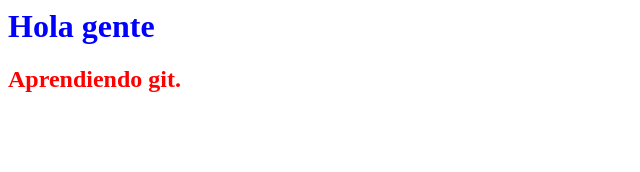
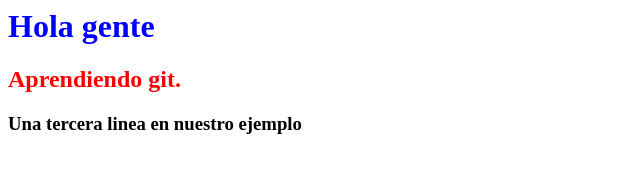
Before and after one commit to SotoYamil/repo-prueba, a plain HTML site: page index.html in a window 1280 px wide. Shown: the whole page, without its empty margins (0-640 px from the left). Drawn offline with Linux system fonts and the light colour scheme.

Commit message:
Modificando index con una tercera linea

```diff
--- a/index.html
+++ b/index.html
@@ -5,5 +5,6 @@
     <body>
         <h1>Hola gente</h1>
         <h2>Aprendiendo git.</h2>
+        <h3>Una tercera linea en nuestro ejemplo</h3>
     </body>
 </html>
```
